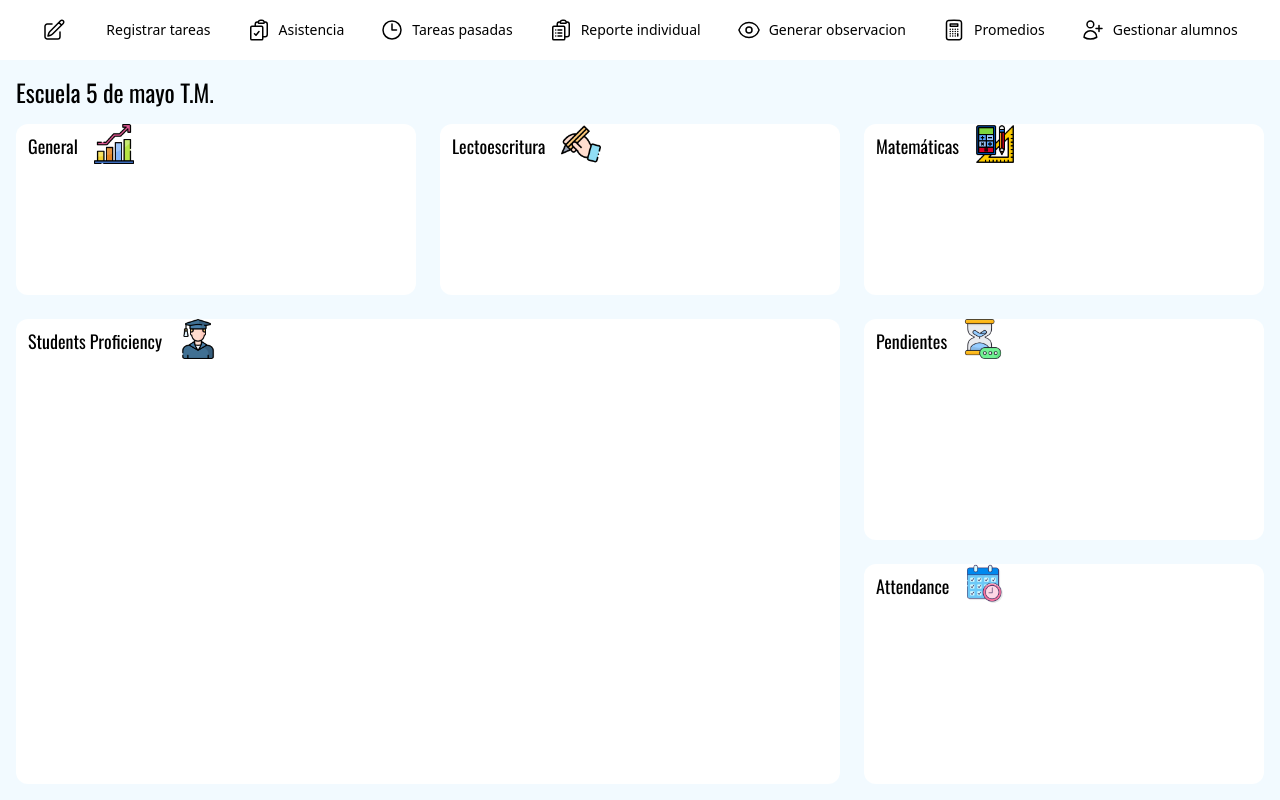
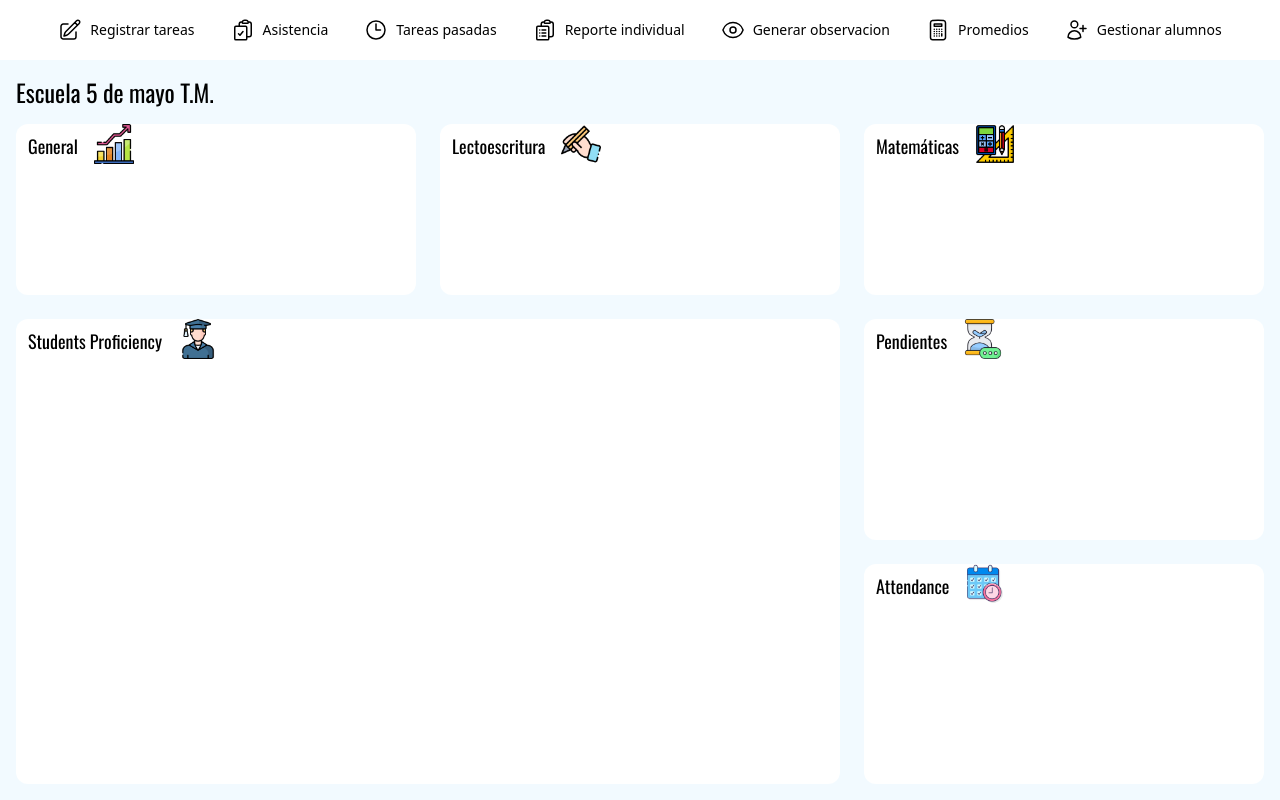
Before and after one commit to nandoalher/proyecto_personal, a website: page index.html in a window 1280 px wide. Drawn offline with Linux system fonts and the light colour scheme.

```diff
--- a/index.html
+++ b/index.html
@@ -11,7 +11,7 @@
         <nav class="text-sm p-0.5 rounded-2xl h-full">
             <ul class="flex flex-row justify-center gap-0.5 m-2 gap-5">
                 <a href="./registrarTareas.html">
-                    <li class="flex items-center gap-10 p-2 hover:bg-regal-green text-black font-roboto text-sm rounded-2xl cursor-pointer">
+                    <li class="flex items-center gap-2 p-2 hover:bg-regal-green text-black font-roboto text-sm rounded-2xl cursor-pointer">
                     <svg xmlns="http://www.w3.org/2000/svg" fill="none" viewBox="0 0 24 24" stroke-width="1.5" stroke="currentColor" class="size-6">
                         <path stroke-linecap="round" stroke-linejoin="round" d="m16.862 4.487 1.687-1.688a1.875 1.875 0 1 1 2.652 2.652L10.582 16.07a4.5 4.5 0 0 1-1.897 1.13L6 18l.8-2.685a4.5 4.5 0 0 1 1.13-1.897l8.932-8.931Zm0 0L19.5 7.125M18 14v4.75A2.25 2.25 0 0 1 15.75 21H5.25A2.25 2.25 0 0 1 3 18.75V8.25A2.25 2.25 0 0 1 5.25 6H10" />
                     </svg>
```
Also changed, not shown: gestionaralumnos.html (+4 -0 lines), src/output.css.
